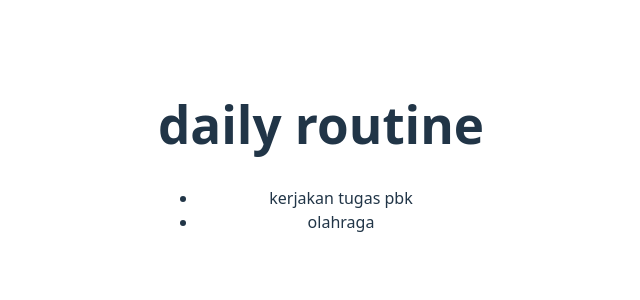
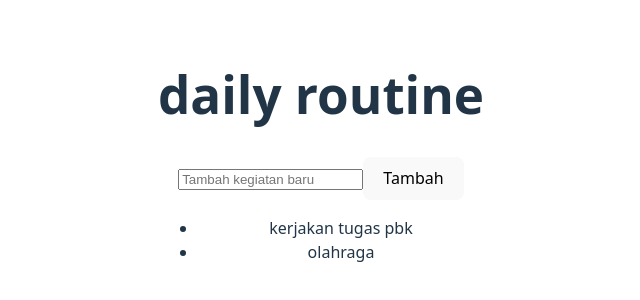
Before and after one commit to ainniazzahra/32-pbk-uts-233510161, a Vue app: page / in a window 1280 px wide. Shown: the part 244-544 px from the top of the page, without its empty margins (319-959 px from the left). Built offline with nearby package versions, Linux system fonts and the light colour scheme.

Commit message:
User dapat menambahkan kegiatan baru

```diff
--- a/src/App.vue
+++ b/src/App.vue
@@ -1,6 +1,8 @@
 <template>
   <div>
     <h1>daily routine</h1>
+    <input v-model="newTask" placeholder="Tambah kegiatan baru" @keyup.enter="addTask" />
+    <button @click="addTask">Tambah</button>
     <ul>
       <li v-for="(task, index) in tasks" :key="index">
         {{ task.name }}
@@ -16,4 +18,12 @@ const tasks = ref([
   { name: 'kerjakan tugas pbk', completed: false },
   { name: 'olahraga', completed: false }
 ])
+const newTask = ref('')
+
+function addTask() {
+  if (newTask.value.trim() !== '') {
+    tasks.value.push({ name: newTask.value, completed: false })
+    newTask.value = ''
+  }
+}
 </script>
```
